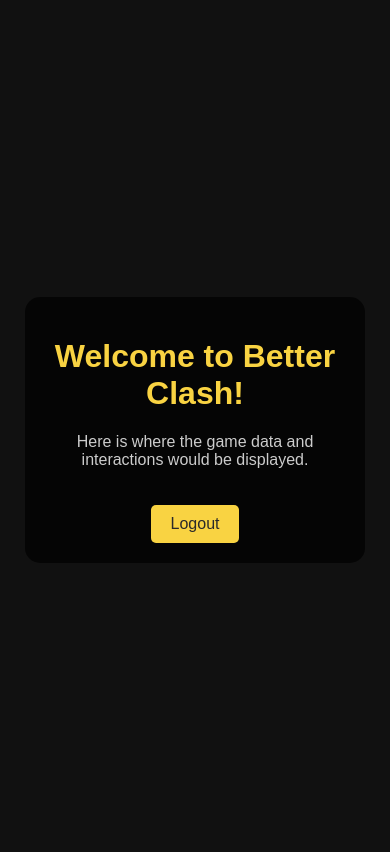
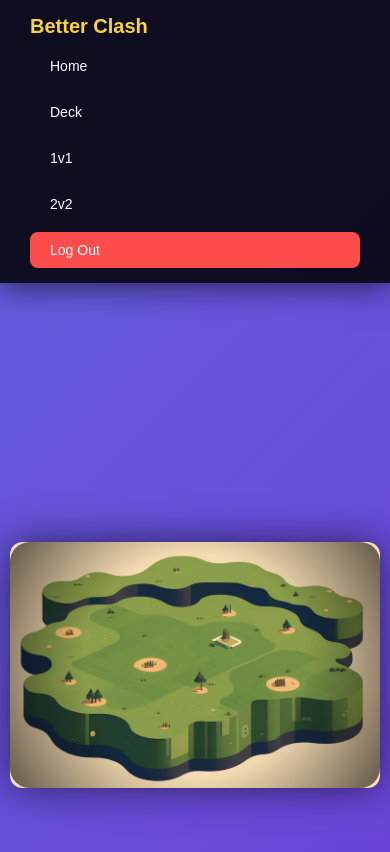
Before and after one commit to Walk3r11/better-clash, a plain HTML site: page public/game.html in a window 390 px wide. Drawn offline with Linux system fonts and the light colour scheme; no server answers.

Commit message:
login finally fixed

```diff
--- a/public/game.html
+++ b/public/game.html
@@ -2,66 +2,14 @@
 <html lang="en">
 
 <head>
-    <meta charset="UTF-8">
-    <meta name="viewport" content="width=device-width, initial-scale=1.0">
+    <meta charset="UTF-8" />
+    <meta name="viewport" content="width=device-width, initial-scale=1.0" />
     <title>Better Clash - Game</title>
-    <style>
-        body {
-            font-family: Arial, sans-serif;
-            background: #111;
-            color: white;
-            display: flex;
-            justify-content: center;
-            align-items: center;
-            height: 100vh;
-        }
 
-        .game-container {
-            text-align: center;
-            background: rgba(0, 0, 0, 0.7);
-            padding: 20px;
-            border-radius: 15px;
-            width: 80%;
-            max-width: 600px;
-        }
-
-        h1 {
-            font-size: 2rem;
-            color: #f9d342;
-        }
-
-        p {
-            color: #ccc;
-        }
-
-        .logout-btn {
-            margin-top: 20px;
-            padding: 10px 20px;
-            background-color: #f9d342;
-            color: #2a2a2a;
-            font-size: 16px;
-            border: none;
-            border-radius: 5px;
-            cursor: pointer;
-            transition: background-color 0.3s;
-        }
-
-        .logout-btn:hover {
-            background-color: #e0c030;
-        }
-    </style>
-</head>
-
-<body>
-    <div class="game-container">
-        <h1>Welcome to Better Clash!</h1>
-        <p>Here is where the game data and interactions would be displayed.</p>
-        <button class="logout-btn" onclick="logout()">Logout</button>
-    </div>
-
+    <!-- Firebase auth check -->
     <script type="module">
-        import { getAuth, signOut } from "https://www.gstatic.com/firebasejs/9.6.1/firebase-auth.js";
         import { initializeApp } from "https://www.gstatic.com/firebasejs/9.6.1/firebase-app.js";
+        import { getAuth, onAuthStateChanged, signOut } from "https://www.gstatic.com/firebasejs/9.6.1/firebase-auth.js";
 
         const firebaseConfig = {
             apiKey: "AIzaSyBFERehWpvbXIALnNA7KA45297KESZi5qg",
@@ -76,15 +24,240 @@
         const app = initializeApp(firebaseConfig);
         const auth = getAuth(app);
 
-        function logout() {
-            signOut(auth).then(() => {
-                alert("You have logged out.");
-                window.location.href = 'index.html'; // Redirect to login page
-            }).catch((error) => {
-                alert("Error logging out: " + error.message);
-            });
+        let lastActiveTime = Date.now();  // Track the last active time
+        const sessionTimeout = 30 * 60 * 1000;  // 30 minutes in milliseconds
+
+        // Map emails to custom user names
+        const emailToName = {
+            'gagas': 'gagas slut',
+            'pederakis': 'pederakis manafakis',
+        };
+
+        onAuthStateChanged(auth, user => {
+            if (!user) {
+                return window.location.replace("/login");
+            }
+
+            document.body.style.display = "block";
+
+            const logoutLink = document.querySelector('.logout');
+            if (logoutLink) {
+                logoutLink.addEventListener('click', e => {
+                    e.preventDefault();
+                    signOut(auth).then(() => window.location.replace("/login"));
+                });
+            }
+
+            const emailPrefix = user.email.split('@')[0];
+            const userName = emailToName[emailPrefix] || 'Unknown User';
+
+            const userNameElement = document.createElement('span');
+            userNameElement.textContent = ` (${userName})`;
+            document.querySelector('.nav-logo').appendChild(userNameElement);
+
+            function resetSessionTimeout() {
+                lastActiveTime = Date.now();
+            }
+
+            document.addEventListener('click', resetSessionTimeout);
+            document.addEventListener('keypress', resetSessionTimeout);
+
+            setInterval(() => {
+                if (Date.now() - lastActiveTime > sessionTimeout) {
+                    alert('Session expired. Please log in again.');
+                    signOut(auth).then(() => window.location.replace("/login"));
+                }
+            }, 60000);  // 1-minute interval
+
+            // Refresh the page every 15 minutes (900000 ms)
+            setInterval(() => {
+                window.location.reload();
+            }, 900000); // 15 minutes in milliseconds
+        });
+    </script>
+
+    <!-- Styles -->
+    <style>
+        * {
+            margin: 0;
+            padding: 0;
+            box-sizing: border-box;
         }
-    </script>
+
+        body {
+            font-family: 'Arial', sans-serif;
+            background: linear-gradient(135deg, #5984e7, #6b44d8, #f9d342);
+            background-size: 400% 400%;
+            animation: gradientAnimation 5s ease infinite;
+            color: white;
+            min-height: 100vh;
+            overflow-x: hidden;
+        }
+
+        @keyframes gradientAnimation {
+            0% {
+                background-position: 0% 50%;
+            }
+
+            50% {
+                background-position: 100% 50%;
+            }
+
+            100% {
+                background-position: 0% 50%;
+            }
+        }
+
+        nav {
+            width: 100%;
+            background: rgba(0, 0, 0, 0.85);
+            padding: 15px 30px;
+            display: flex;
+            flex-wrap: wrap;
+            justify-content: space-between;
+            align-items: center;
+            box-shadow: 0 4px 30px rgba(0, 0, 0, 0.6);
+        }
+
+        .nav-logo {
+            font-size: 24px;
+            font-weight: bold;
+            color: #f9d342;
+        }
+
+        .nav-links {
+            display: flex;
+            gap: 15px;
+            flex-wrap: wrap;
+        }
+
+        .nav-links a {
+            text-decoration: none;
+            color: #fff;
+            font-size: 16px;
+            padding: 6px 12px;
+            border-radius: 8px;
+            transition: background 0.3s;
+        }
+
+        .nav-links a:hover {
+            background: #f9d342;
+            color: #222;
+        }
+
+        .main-content {
+            display: flex;
+            justify-content: center;
+            align-items: center;
+            padding: 20px;
+            min-height: calc(100vh - 80px);
+        }
+
+        .arena {
+            width: 100%;
+            max-width: 700px;
+            border-radius: 20px;
+            overflow: hidden;
+            position: relative;
+            box-shadow: 0 0 40px rgba(0, 0, 0, 0.6);
+        }
+
+        .arena img {
+            width: 100%;
+            height: auto;
+            display: block;
+            object-fit: cover;
+            border-radius: 20px;
+        }
+
+        .arena::before {
+            content: '';
+            position: absolute;
+            inset: 0;
+            border-radius: 20px;
+            background: radial-gradient(circle, rgba(0, 0, 0, 0) 50%, rgba(0, 0, 0, 0.6) 100%);
+            pointer-events: none;
+        }
+
+        .logout {
+            background: #ff4d4d;
+            color: #fff;
+            padding: 6px 12px;
+            border-radius: 8px;
+            transition: background 0.3s;
+        }
+
+        .nav-links .logout:hover {
+            background: #e60000;
+            color: #222;
+        }
+
+        .logout:active {
+            background: #e60000;
+        }
+
+        .logout:focus {
+            outline: none;
+            box-shadow: 0 0 0 2px rgba(255, 77, 77, 0.5);
+        }
+
+        /* MOBILE OPTIMIZATION */
+        @media (max-width: 768px) {
+            nav {
+                flex-direction: column;
+                align-items: flex-start;
+            }
+
+            .nav-logo {
+                font-size: 20px;
+                margin-bottom: 10px;
+            }
+
+            .nav-links {
+                flex-direction: column;
+                width: 100%;
+                gap: 10px;
+            }
+
+            .nav-links a {
+                width: 100%;
+                text-align: left;
+                font-size: 14px;
+                padding: 10px 20px;
+            }
+
+            .main-content {
+                padding: 10px;
+            }
+
+            .arena {
+                border-radius: 12px;
+            }
+
+            .arena img {
+                border-radius: 12px;
+            }
+        }
+    </style>
+</head>
+
+<body>
+    <nav>
+        <div class="nav-logo">Better Clash</div>
+        <div class="nav-links">
+            <a href="#">Home</a>
+            <a href="#">Deck</a>
+            <a href="#">1v1</a>
+            <a href="#">2v2</a>
+            <a href="#" class="logout">Log Out</a>
+        </div>
+    </nav>
+
+    <div class="main-content">
+        <div class="arena">
+            <img src="assets/homescreen.jpeg" alt="Arena">
+        </div>
+    </div>
 </body>
 
 </html>
```
Also changed, not shown: public/login.html (renamed from public/index.html, +23 -8 lines), firebase.json, public/assets/2d_game_massive_land_field_and-2.jpeg (added), public/assets/2d_game_massive_land_field_and.jpeg (added), public/assets/homescreen.jpeg (added), public/assets/map.jpg (added), public/assets/mapback.jpg (added).
